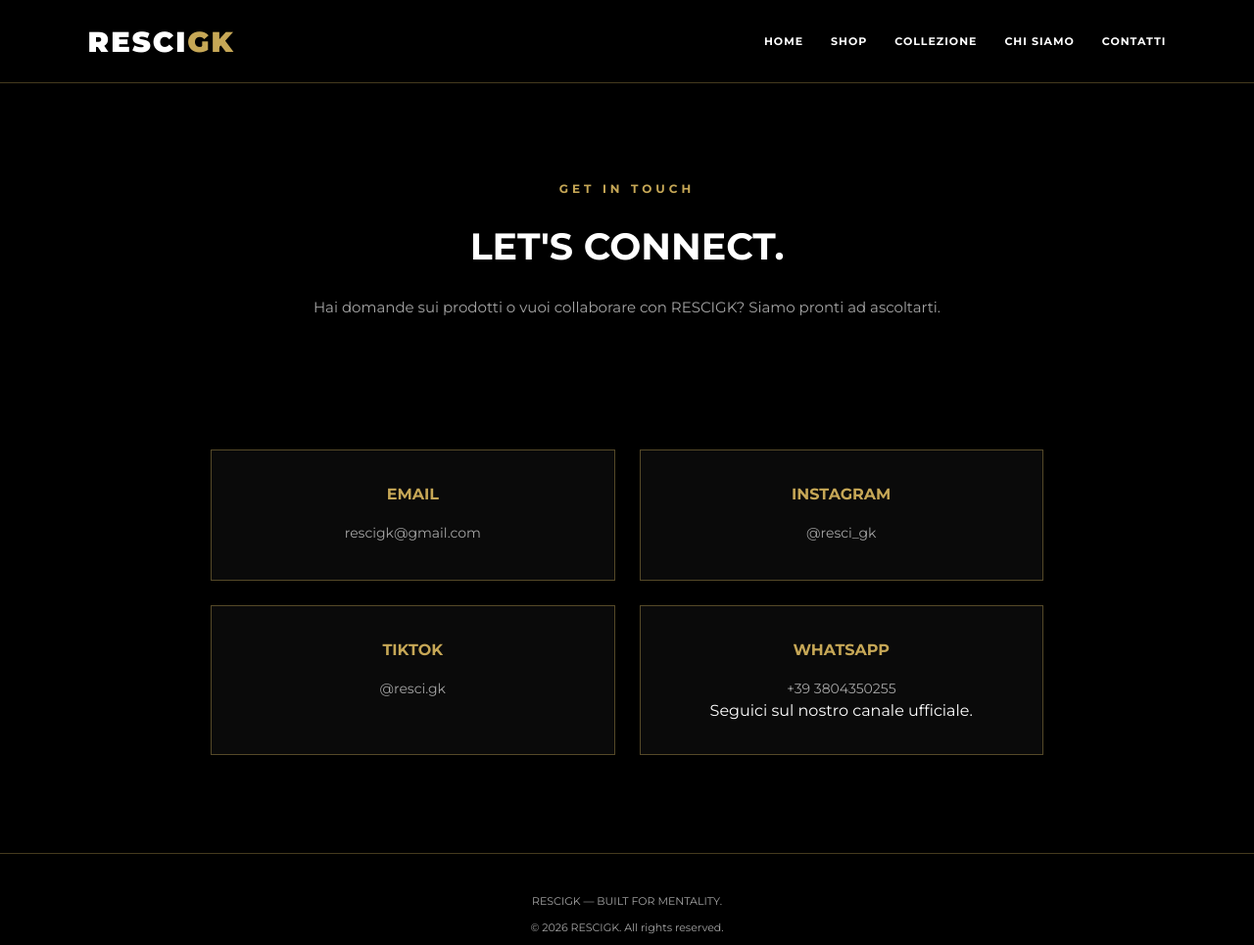
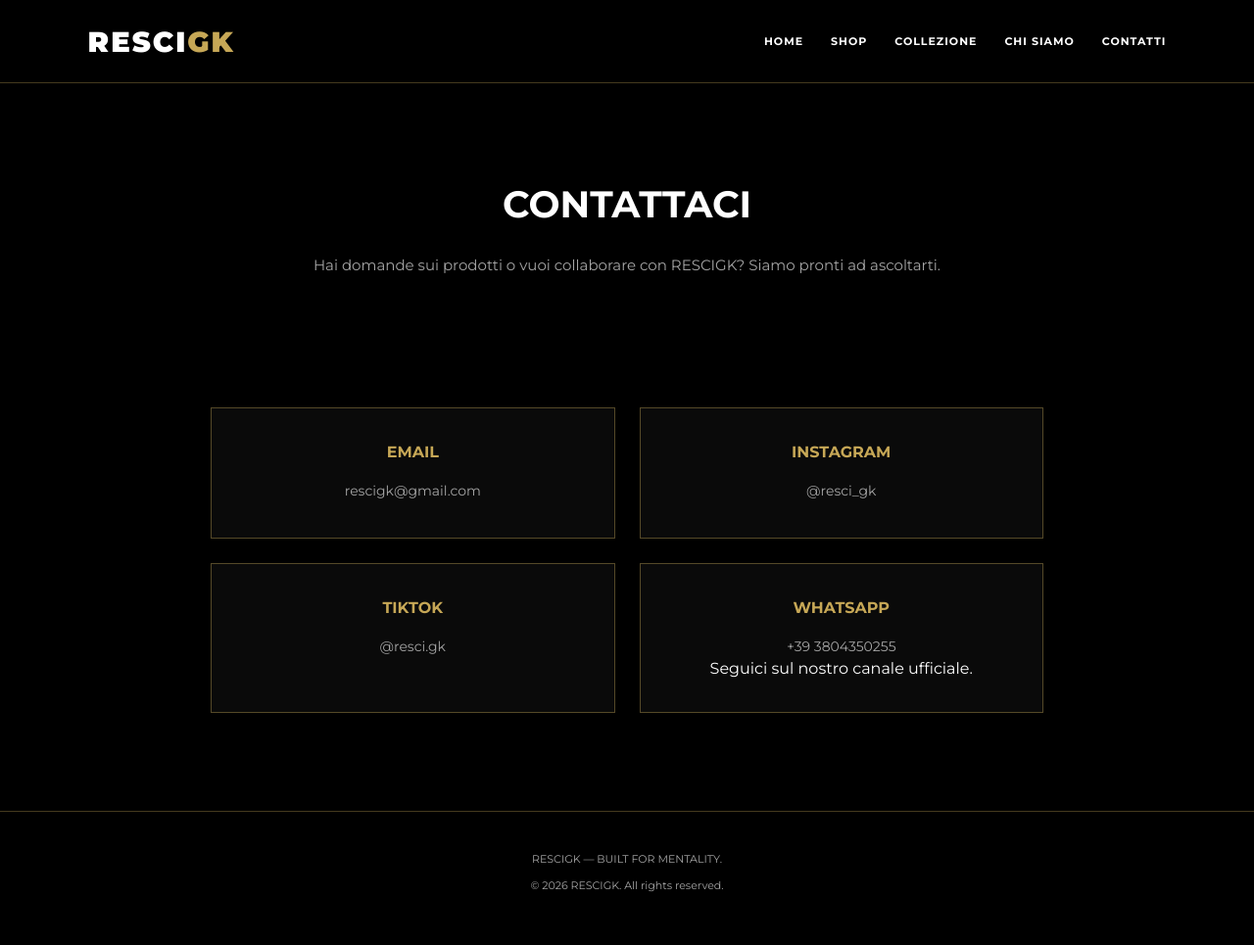
Before and after one commit to RESCIGK/RESCIGK, a plain HTML site: page contact.html in a window 1280 px wide. Shown: the whole page at 98% size. Drawn offline with Linux system fonts and the light colour scheme.

Commit message:
Update contact section header to Italian

```diff
--- a/contact.html
+++ b/contact.html
@@ -23,8 +23,7 @@
 
   <main>
     <section class="intro">
-      <p class="eyebrow">GET IN TOUCH</p>
-      <h2>LET'S CONNECT.</h2>
+      <h2> CONTATTACI </h2></h2>
       <p>
         Hai domande sui prodotti o vuoi collaborare con RESCIGK?
         Siamo pronti ad ascoltarti.
```
